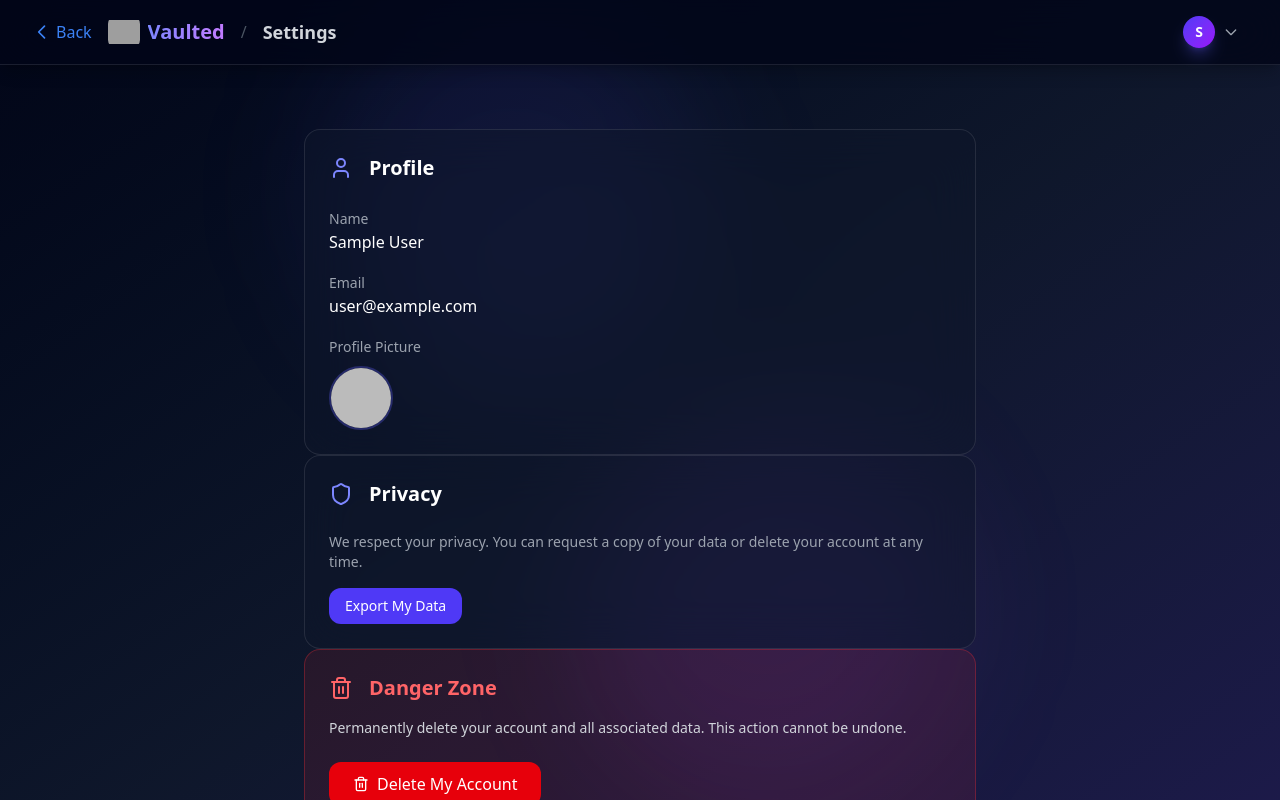
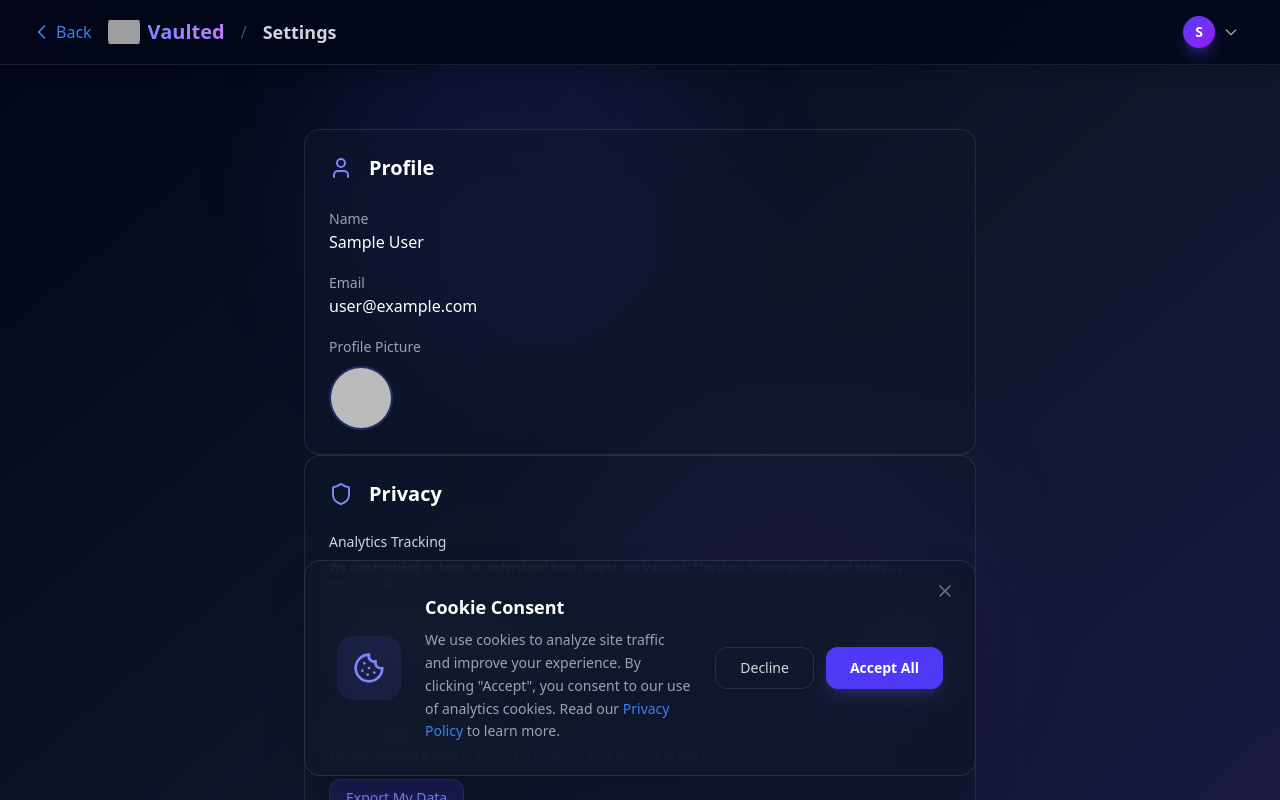
Before and after one commit to Longchamps99/list-app, a Next.js app: page /settings in a window 1280 px wide. Shown: the top 800 px of the page. Built offline with nearby package versions, Linux system fonts and the light colour scheme; no server answers; sample sign-in values are in the browser's storage; grey boxes are pictures that could not be loaded.

Commit message:
feat: add cookie consent banner and analytics opt-out mechanism

```diff
--- /dev/null
+++ b/app/components/CookieBanner.tsx
@@ -0,0 +1,86 @@
+"use client";
+
+import { useState, useEffect } from "react";
+import posthog from "posthog-js";
+import { motion, AnimatePresence } from "framer-motion";
+import { X, ShieldCheck, Cookie } from "lucide-react";
+
+export default function CookieBanner() {
+    const [showBanner, setShowBanner] = useState(false);
+
+    useEffect(() => {
+        // Check if user has already made a choice
+        const consent = localStorage.getItem("cookie_consent");
+
+        if (!consent) {
+            setShowBanner(true);
+        } else if (consent === "declined") {
+            posthog.opt_out_capturing();
+        } else if (consent === "accepted") {
+            posthog.opt_in_capturing();
+        }
+    }, []);
+
+    const handleAccept = () => {
+        localStorage.setItem("cookie_consent", "accepted");
+        posthog.opt_in_capturing();
+        setShowBanner(false);
+    };
+
+    const handleDecline = () => {
+        localStorage.setItem("cookie_consent", "declined");
+        posthog.opt_out_capturing();
+        setShowBanner(false);
+    };
+
+    return (
+        <AnimatePresence>
+            {showBanner && (
+                <motion.div
+                    initial={{ y: 100, opacity: 0 }}
+                    animate={{ y: 0, opacity: 1 }}
+                    exit={{ y: 100, opacity: 0 }}
+                    transition={{ type: "spring", stiffness: 300, damping: 30 }}
+                    className="fixed bottom-6 left-1/2 -translate-x-1/2 w-[90%] max-w-2xl z-[100]"
+                >
+                    <div className="bg-slate-900/80 backdrop-blur-xl border border-white/10 rounded-2xl shadow-2xl p-6 md:p-8 flex flex-col md:flex-row items-center gap-6">
+                        <div className="flex-shrink-0 bg-indigo-500/10 p-4 rounded-xl">
+                            <Cookie className="h-8 w-8 text-indigo-400" />
+                        </div>
+
+                        <div className="flex-1 text-center md:text-left">
+                            <h3 className="text-lg font-bold text-white mb-2">Cookie Consent</h3>
+                            <p className="text-sm text-gray-400 leading-relaxed">
+                                We use cookies to analyze site traffic and improve your experience.
+                                By clicking "Accept", you consent to our use of analytics cookies.
+                                Read our <a href="/privacy" className="text-indigo-400 hover:underline">Privacy Policy</a> to learn more.
+                            </p>
+                        </div>
+
+                        <div className="flex flex-col sm:flex-row gap-3 w-full md:w-auto">
+                            <button
+                                onClick={handleDecline}
+                                className="px-6 py-2.5 rounded-lg text-sm font-medium text-gray-300 hover:text-white border border-white/10 hover:bg-white/5 transition-all"
+                            >
+                                Decline
+                            </button>
+                            <button
+                                onClick={handleAccept}
+                                className="px-6 py-2.5 rounded-lg text-sm font-bold text-white bg-indigo-600 hover:bg-indigo-500 shadow-lg shadow-indigo-500/20 transition-all active:scale-95"
+                            >
+                                Accept All
+                            </button>
+                        </div>
+
+                        <button
+                            onClick={() => setShowBanner(false)}
+                            className="absolute top-4 right-4 p-1 text-gray-500 hover:text-white transition-colors"
+                        >
+                            <X className="h-5 w-5" />
+                        </button>
+                    </div>
+                </motion.div>
+            )}
+        </AnimatePresence>
+    );
+}
--- a/app/layout.tsx
+++ b/app/layout.tsx
@@ -26,6 +26,7 @@ export const metadata: Metadata = {
 
 import { Suspense } from "react";
 import PostHogPageView from "./components/PostHogPageView";
+import CookieBanner from "./components/CookieBanner";
 
 export default function RootLayout({
   children,
@@ -42,6 +43,7 @@ export default function RootLayout({
           <Suspense fallback={null}>
             <PostHogPageView />
           </Suspense>
+          <CookieBanner />
           {children}
         </Providers>
       </body>
--- a/app/settings/page.tsx
+++ b/app/settings/page.tsx
@@ -72,17 +72,53 @@ export default function SettingsPage() {
                                 <h2 className="text-xl font-bold">Privacy</h2>
                             </div>
 
-                            <p className="text-gray-400 text-sm mb-4">
-                                We respect your privacy. You can request a copy of your data or delete your account at any time.
+                            <div className="space-y-6">
+                                <div>
+                                    <h3 className="text-sm font-medium text-gray-300 mb-2">Analytics Tracking</h3>
+                                    <p className="text-gray-400 text-xs mb-4">
+                                        We use PostHog to help us understand how people use Vaulted. This data is anonymized and helps us prioritize features.
                                     </p>
+                                    <div className="flex items-center justify-between p-4 bg-slate-800/50 rounded-xl border border-white/5">
+                                        <div className="text-sm">
+                                            <p className="font-medium">Anonymous Usage Data</p>
+                                            <p className="text-gray-500 text-xs">Improve Vaulted by sharing usage patterns</p>
+                                        </div>
+                                        <button
+                                            onClick={() => {
+                                                const current = localStorage.getItem("cookie_consent") === "accepted";
+                                                const newValue = !current ? "accepted" : "declined";
+                                                localStorage.setItem("cookie_consent", newValue);
+                                                if (newValue === "accepted") {
+                                                    import("posthog-js").then(ph => ph.default.opt_in_capturing());
+                                                } else {
+                                                    import("posthog-js").then(ph => ph.default.opt_out_capturing());
+                                                }
+                                                // Force re-render if needed, though for simplicity we just toggle local storage
+                                                window.location.reload(); // Simple way to sync for now
+                                            }}
+                                            className={`relative inline-flex h-6 w-11 items-center rounded-full transition-colors focus:outline-none ring-2 ring-transparent ring-offset-2 ring-offset-slate-900 ${(typeof window !== 'undefined' && localStorage.getItem("cookie_consent") === "accepted") ? 'bg-indigo-600' : 'bg-slate-700'
+                                                }`}
+                                        >
+                                            <span
+                                                className={`inline-block h-4 w-4 transform rounded-full bg-white transition-transform ${(typeof window !== 'undefined' && localStorage.getItem("cookie_consent") === "accepted") ? 'translate-x-6' : 'translate-x-1'
+                                                    }`}
+                                            />
+                                        </button>
+                                    </div>
+                                </div>
 
-                            <div className="flex gap-4">
+                                <div className="pt-4 border-t border-white/5">
+                                    <h3 className="text-sm font-medium text-gray-300 mb-2">Data Management</h3>
+                                    <p className="text-gray-400 text-xs mb-4">
+                                        You can request a copy of your data or delete your account at any time.
+                                    </p>
                                     <button
-                                    className="px-4 py-2 bg-indigo-600 hover:bg-indigo-500 rounded-lg text-sm font-medium transition-colors"
+                                        className="px-4 py-2 bg-indigo-600/20 hover:bg-indigo-600/30 border border-indigo-500/20 text-indigo-400 rounded-lg text-sm font-medium transition-colors"
                                         onClick={() => alert("Data export coming soon!")}
                                     >
                                         Export My Data
                                     </button>
+                                </div>
                             </div>
                         </section>
 
--- a/instrumentation-client.ts
+++ b/instrumentation-client.ts
@@ -7,6 +7,8 @@ posthog.init(process.env.NEXT_PUBLIC_POSTHOG_KEY!, {
   defaults: '2025-11-30',
   // Enables capturing unhandled exceptions via Error Tracking
   capture_exceptions: true,
+  // Strict Privacy: Opt-out by default until user gives consent via CookieBanner
+  opt_out_capturing_by_default: true,
   // Turn on debug in development mode
   debug: process.env.NODE_ENV === "development",
 });
```
Also changed, not shown: 1 other file (tests, documents, lock files or other folders). Lines whose indentation alone changed are shown as unchanged.
